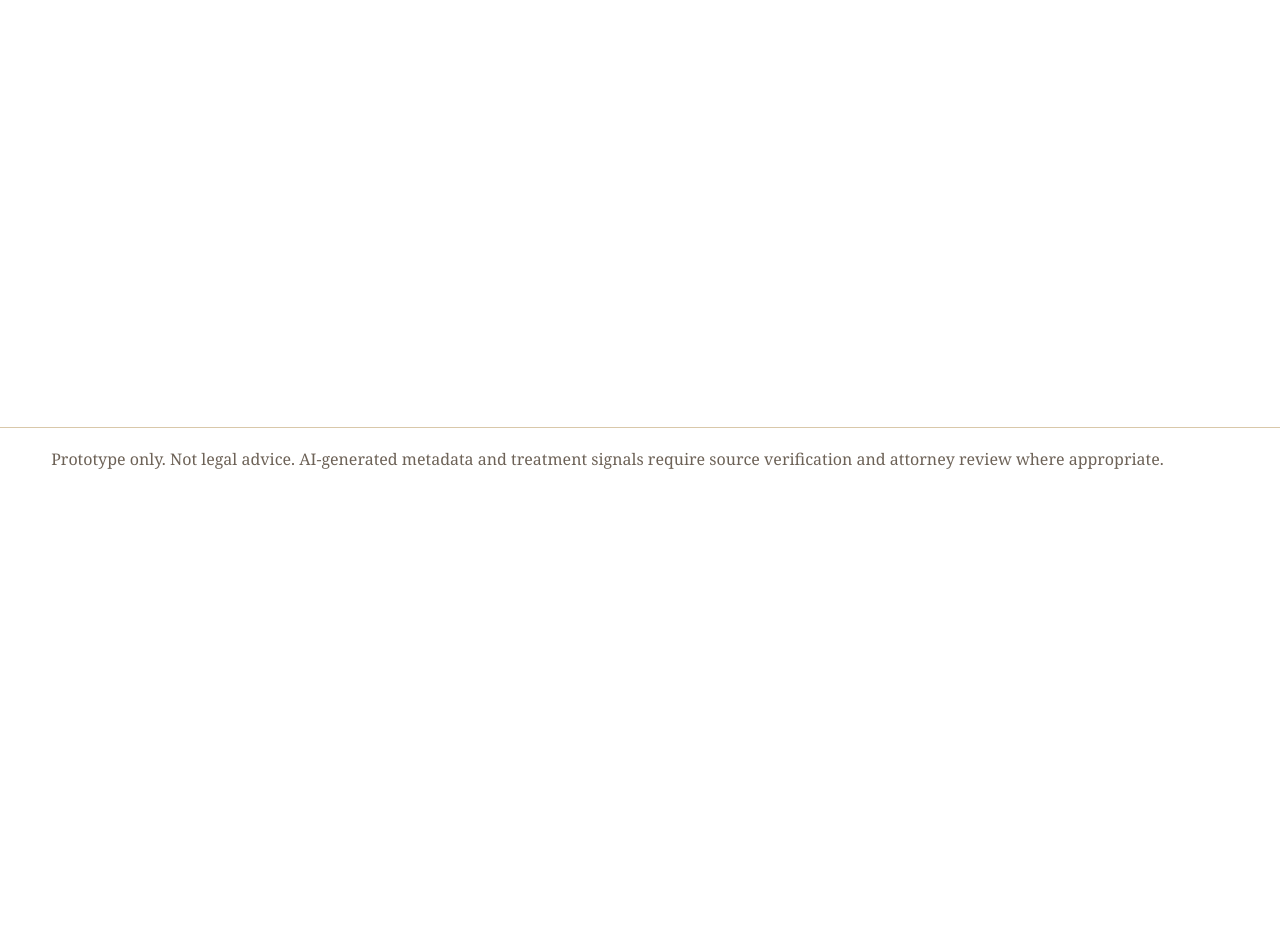
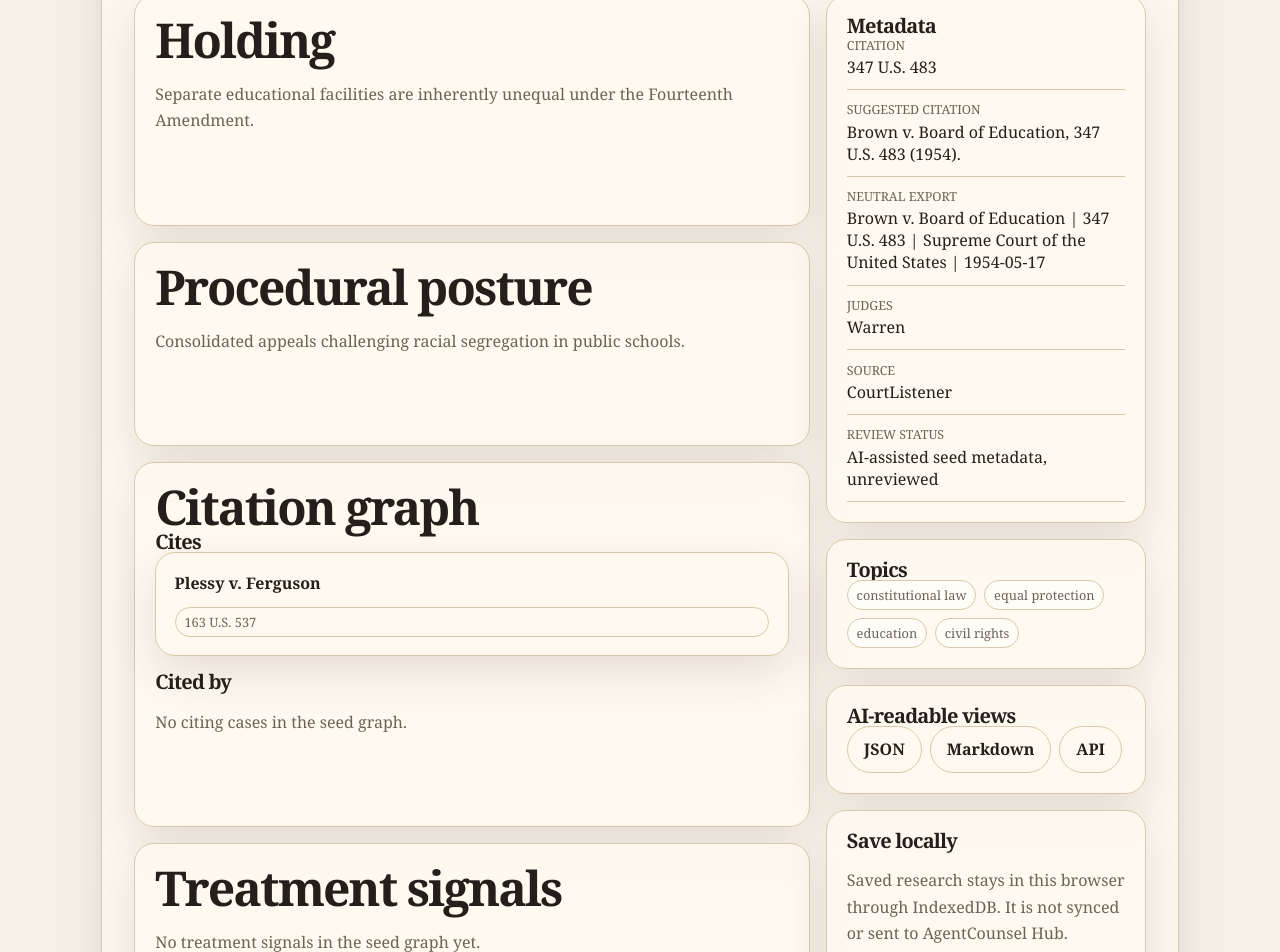
Before and after one commit to zgbrenner/agentcounselhub, a Next.js app in the folder apps/web/: page /cases/brown-v-board-of-education in a window 1280 px wide. Before the commit this address had no page. Shown: the part 560-1512 px from the top of the page. Before the commit the page ends 1050 px from the top, so only its background shows below. Built offline with nearby package versions, Linux system fonts and the light colour scheme.

Commit message:
Add case detail page

```diff
--- /dev/null
+++ b/apps/web/app/cases/[slug]/page.tsx
@@ -0,0 +1,135 @@
+import Link from "next/link";
+import { notFound } from "next/navigation";
+import { SaveCaseButton } from "@/components/SaveCaseButton";
+import { formatBluebookLite, formatNeutralCitation } from "@/lib/citations";
+import { getAllCases, getCaseBySlug, getRelatedCases } from "@/lib/data";
+
+export function generateStaticParams() {
+  return getAllCases().map((caseRecord) => ({ slug: caseRecord.slug }));
+}
+
+export default function CasePage({ params }: { params: { slug: string } }) {
+  const caseRecord = getCaseBySlug(params.slug);
+
+  if (!caseRecord) {
+    notFound();
+  }
+
+  const cites = getRelatedCases(caseRecord.citedCaseIds);
+  const citedBy = getRelatedCases(caseRecord.citedByCaseIds);
+
+  return (
+    <article className="case-page">
+      <div className="result-meta">
+        <span className="pill">{caseRecord.citations[0]}</span>
+        <span className="pill">{caseRecord.court}</span>
+        <span className="pill">{caseRecord.dateDecided}</span>
+      </div>
+
+      <div>
+        <p className="eyebrow">Case record</p>
+        <h1>{caseRecord.name}</h1>
+        <p>{caseRecord.summary}</p>
+      </div>
+
+      <div className="case-layout">
+        <div className="results-grid">
+          <section className="panel">
+            <h2>Holding</h2>
+            <p>{caseRecord.holding}</p>
+          </section>
+
+          <section className="panel">
+            <h2>Procedural posture</h2>
+            <p>{caseRecord.proceduralPosture}</p>
+          </section>
+
+          <section className="panel">
+            <h2>Citation graph</h2>
+            <div className="results-grid">
+              <div>
+                <h3>Cites</h3>
+                {cites.length ? (
+                  <div className="results-grid">
+                    {cites.map((item) => (
+                      <Link className="result-card" href={`/cases/${item.slug}`} key={item.id}>
+                        <strong>{item.name}</strong>
+                        <span className="status">{item.citations[0]}</span>
+                      </Link>
+                    ))}
+                  </div>
+                ) : <p>No cited cases in the seed graph.</p>}
+              </div>
+              <div>
+                <h3>Cited by</h3>
+                {citedBy.length ? (
+                  <div className="results-grid">
+                    {citedBy.map((item) => (
+                      <Link className="result-card" href={`/cases/${item.slug}`} key={item.id}>
+                        <strong>{item.name}</strong>
+                        <span className="status">{item.citations[0]}</span>
+                      </Link>
+                    ))}
+                  </div>
+                ) : <p>No citing cases in the seed graph.</p>}
+              </div>
+            </div>
+          </section>
+
+          <section className="panel">
+            <h2>Treatment signals</h2>
+            {caseRecord.treatmentSignals.length ? (
+              <div className="results-grid">
+                {caseRecord.treatmentSignals.map((signal) => (
+                  <div className="notice" key={`${signal.citingCaseId}-${signal.citedCaseId}-${signal.treatment}`}>
+                    <strong>{signal.treatment}</strong>
+                    <p>{signal.evidence}</p>
+                    <div className="tag-row">
+                      <span className="tag">confidence: {Math.round(signal.confidence * 100)}%</span>
+                      <span className="tag">{signal.reviewStatus}</span>
+                    </div>
+                  </div>
+                ))}
+              </div>
+            ) : (
+              <p>No treatment signals in the seed graph yet.</p>
+            )}
+            <p className="warning">Treatment signals are experimental and must be verified against primary sources.</p>
+          </section>
+        </div>
+
+        <aside className="sidebar">
+          <section className="panel">
+            <h3>Metadata</h3>
+            <dl className="metadata-list">
+              <div><dt>Citation</dt><dd>{caseRecord.citations.join(", ")}</dd></div>
+              <div><dt>Suggested citation</dt><dd>{formatBluebookLite(caseRecord)}</dd></div>
+              <div><dt>Neutral export</dt><dd>{formatNeutralCitation(caseRecord)}</dd></div>
+              <div><dt>Judges</dt><dd>{caseRecord.judges.join(", ") || "Unknown"}</dd></div>
+              <div><dt>Source</dt><dd><a href={caseRecord.sourceUrl}>{caseRecord.sourceName}</a></dd></div>
+              <div><dt>Review status</dt><dd>{caseRecord.attorneyReviewed ? "Human reviewed" : "AI-assisted seed metadata, unreviewed"}</dd></div>
+            </dl>
+          </section>
+
+          <section className="panel">
+            <h3>Topics</h3>
+            <div className="tag-row">
+              {caseRecord.topics.map((topic) => <span className="tag" key={topic}>{topic}</span>)}
+            </div>
+          </section>
+
+          <section className="panel">
+            <h3>AI-readable views</h3>
+            <div className="button-row">
+              <Link className="secondary-button" href={`/cases/${caseRecord.slug}/json`}>JSON</Link>
+              <Link className="secondary-button" href={`/cases/${caseRecord.slug}/markdown`}>Markdown</Link>
+              <Link className="secondary-button" href={`/api/cases/${caseRecord.slug}`}>API</Link>
+            </div>
+          </section>
+
+          <SaveCaseButton caseRecord={caseRecord} />
+        </aside>
+      </div>
+    </article>
+  );
+}
```
